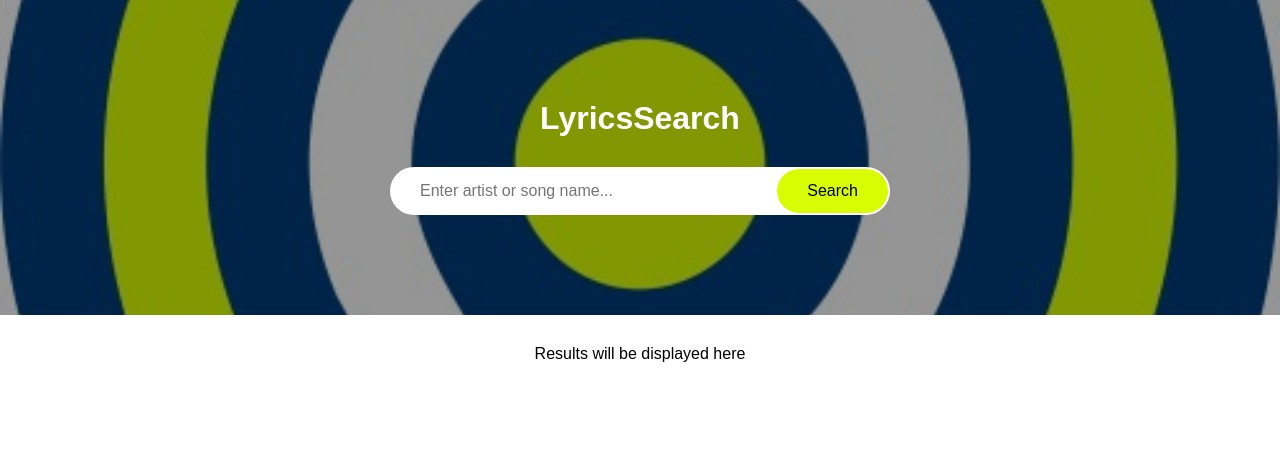
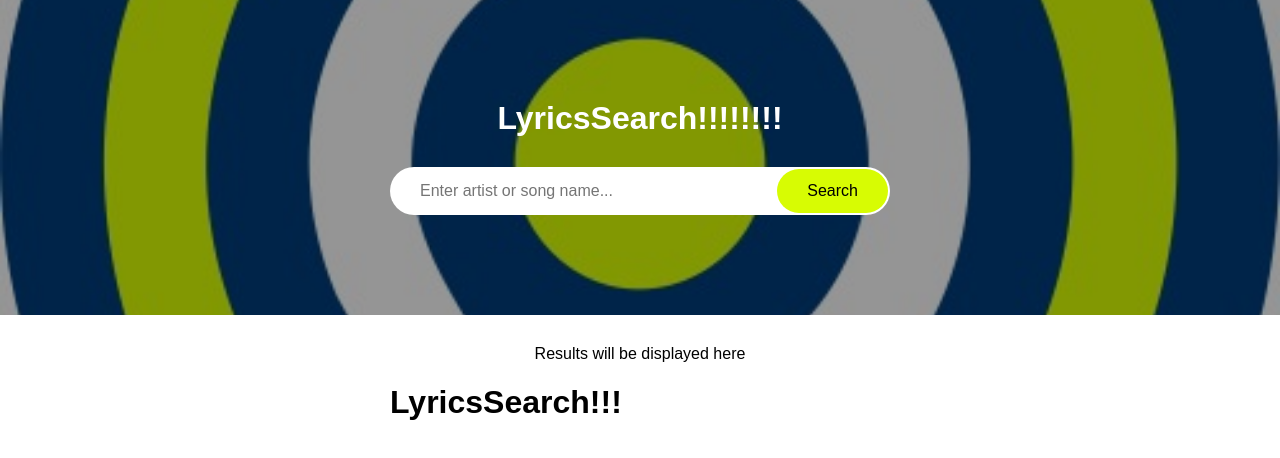
Before and after one commit to shibukassim97/lyriscpinch, a plain HTML site: page index.html in a window 1280 px wide. Drawn offline with Linux system fonts and the light colour scheme.

Commit message:
Update index.html

```diff
--- a/index.html
+++ b/index.html
@@ -9,7 +9,7 @@
   </head>
   <body>
     <header>
-      <h1>LyricsSearch</h1>
+      <h1>LyricsSearch!!!!!!!!</h1>
 
       <form id="form">
         <input
@@ -23,6 +23,8 @@
 
     <div id="result" class="container">
       <p>Results will be displayed here</p>
+            <h1>LyricsSearch!!!</h1>
+
     </div>
 
     <div id="more" class="container centered"></div>
```
